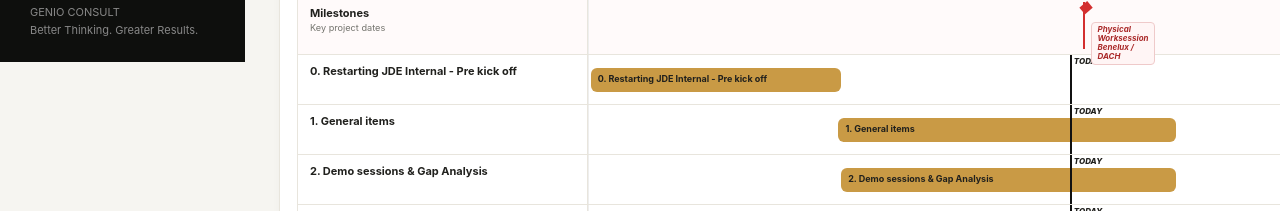
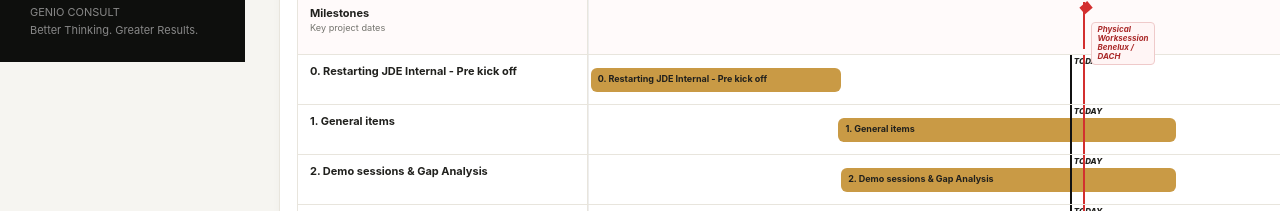
Before and after one commit to Alessio0505/genio-project-control-center, a plain HTML site: page index.html in a window 1280 px wide. Shown: the part 738-949 px from the top of the page. Drawn offline with Linux system fonts and the light colour scheme.

Commit message:
style: extend milestone lines through gantt rows

```diff
--- a/index.html
+++ b/index.html
@@ -62,6 +62,7 @@ td{padding:11px;border-bottom:1px solid #efede7;font-size:12px;vertical-align:to
 .stream-kpis{display:grid;grid-template-columns:repeat(auto-fit,minmax(135px,1fr));gap:10px;margin-top:12px}.stream-kpi{border:1px solid var(--line);border-radius:10px;background:#fff;padding:12px 14px;min-height:82px;display:flex;flex-direction:column;justify-content:center}.stream-kpi span{font-size:11px;color:#6b7280;font-weight:700}.stream-kpi strong{font-size:23px;line-height:1.15;margin-top:3px}.stream-kpi small{font-size:9px;color:#8a8a8a;margin-top:4px}.dashboard-stream-card,.dashboard-attention-card,.dashboard-timeline-card{margin-top:14px}.dashboard-timeline-card{overflow:hidden}.dashboard-timeline-card .gantt{margin-top:8px}@media(max-width:700px){.stream-kpis{grid-template-columns:repeat(2,minmax(0,1fr))}}
 .compact-marker span{display:block;position:absolute;top:14px;left:5px;max-width:105px;padding:2px 4px;border-radius:4px;background:rgba(255,245,245,.94);border:1px solid #efcaca;color:#a92727;font-size:8px;font-weight:700;line-height:1.15;white-space:normal;z-index:8;box-shadow:0 1px 2px rgba(0,0,0,.04)}.gantt-head .compact-marker span{display:none}.gantt-row:nth-child(even) .compact-marker span{top:26px}
 .milestone-track{min-height:58px;overflow:visible}.lane-marker{top:5px;bottom:5px;border-left:2px solid #d32f2f}.lane-marker:before{top:-3px}.lane-marker span{display:block;position:absolute;top:20px;left:6px;max-width:120px;padding:2px 5px;border-radius:4px;background:#fff5f5;border:1px solid #efcaca;color:#a92727;font-size:8px;font-weight:700;line-height:1.15;white-space:normal;z-index:8}.milestone-lane{min-height:58px;background:#fffafa}
+.milestone-line-only{position:absolute;top:0;bottom:0;width:0;border-left:2px solid #d32f2f;z-index:4;pointer-events:none}
 </style>
 </head>
 <body>
@@ -331,7 +332,7 @@ function renderTimeline(){
  const visibleMilestones=milestones.filter(m=>{const d=utcDate(m.date),p=((d-alignedMin)/86400000/days)*100;return p>=0&&p<=100});
  const milestoneLane=showMilestones?'<div class="gantt-row milestone-lane"><div class="gantt-label"><b>Milestones</b><small>Key project dates</small></div><div class="gantt-track milestone-track">'+visibleMilestones.map(m=>{const d=utcDate(m.date),p=((d-alignedMin)/86400000/days)*100;return '<i class="milestone-marker lane-marker" style="left:'+p+'%" title="'+esc(m.name)+' · '+m.date+'"><span>'+esc(m.name)+'</span></i>'}).join('')+'</div></div>':'';
  const visibleRows=rows.filter(r=>utcDate(r.end)>=min&&utcDate(r.start)<=max);
- grid.innerHTML=head+milestoneLane+(visibleRows.map(r=>{const s=utcDate(r.start),e=utcDate(r.end);let l=Math.max(0,(s-alignedMin)/86400000/days*100),w=Math.max(.5,((e-s)/86400000+1)/days*100);let cls=/finished/i.test(r.status)?'finished':r.health==='Delayed'?'delayed':r.health==='At Risk'?'risk':'';return `<div class="gantt-row"><div class="gantt-label"><b>${esc(r.label)}</b><small>${esc(r.sub||'')}</small></div><div class="gantt-track"><span class="gbar ${cls}" style="left:${l}%;width:${w}%" title="${esc(r.label)}: ${r.start} → ${r.end}">${esc(r.label)}</span>${showProgress&&tp>=0&&tp<=100?`<i class="today-line" style="left:${tp}%"></i>`:''}</div></div>`}).join('')||'<div class="gantt-label">No timeline items match the selected filters.</div>');
+ grid.innerHTML=head+milestoneLane+(visibleRows.map(r=>{const s=utcDate(r.start),e=utcDate(r.end);let l=Math.max(0,(s-alignedMin)/86400000/days*100),w=Math.max(.5,((e-s)/86400000+1)/days*100);let cls=/finished/i.test(r.status)?'finished':r.health==='Delayed'?'delayed':r.health==='At Risk'?'risk':'';return `<div class="gantt-row"><div class="gantt-label"><b>${esc(r.label)}</b><small>${esc(r.sub||'')}</small></div><div class="gantt-track"><span class="gbar ${cls}" style="left:${l}%;width:${w}%" title="${esc(r.label)}: ${r.start} → ${r.end}">${esc(r.label)}</span>${showProgress&&tp>=0&&tp<=100?`<i class="today-line" style="left:${tp}%"></i>`:''}${showMilestones?milestones.map(m=>{const d=utcDate(m.date),p=((d-alignedMin)/86400000/days)*100;return p>=0&&p<=100?`<i class="milestone-line-only" style="left:${p}%"></i>`:''}).join(''):''}</div></div>`}).join('')||'<div class="gantt-label">No timeline items match the selected filters.</div>');
 }
 
 function renderDashboardTimeline(){
@@ -344,7 +345,7 @@ function renderDashboardTimeline(){
  for(let i=0;i<weeks;i++){let d=new Date(min);d.setUTCDate(d.getUTCDate()+i*7);head+=`<span class="week" style="left:${i*ww}%;width:${ww}%"><strong>W${isoWeek(d)}</strong>${d.toLocaleDateString('en-GB',{day:'2-digit',month:'short',timeZone:'UTC'})}</span>`}
  if(tp>=0&&tp<=100)head+=`<i class="today-line" style="left:${tp}%"></i>`;head+='</div></div>';
  const dashMilestoneLane='<div class="gantt-row milestone-lane"><div class="gantt-label"><b>Milestones</b><small>Key project dates</small></div><div class="gantt-track milestone-track">'+milestones.map(m=>{const md=utcDate(m.date),mp=((md-min)/86400000/days)*100;return mp>=0&&mp<=100?'<i class="milestone-marker lane-marker" style="left:'+mp+'%" title="'+esc(m.name)+' · '+m.date+'"><span>'+esc(m.name)+'</span></i>':''}).join('')+'</div></div>';
- const rows=projectPhases.map(p=>{const s=utcDate(p.start),e=utcDate(p.end),l=Math.max(0,(s-min)/86400000/days*100),w=Math.max(.5,((e-s)/86400000+1)/days*100);return `<div class="gantt-row"><div class="gantt-label"><b>${esc(p.name)}</b></div><div class="gantt-track"><span class="gbar" style="left:${l}%;width:${w}%">${esc(p.name)}</span>${tp>=0&&tp<=100?`<i class="today-line" style="left:${tp}%"></i>`:''}</div></div>`}).join('');
+ const rows=projectPhases.map(p=>{const s=utcDate(p.start),e=utcDate(p.end),l=Math.max(0,(s-min)/86400000/days*100),w=Math.max(.5,((e-s)/86400000+1)/days*100);return `<div class="gantt-row"><div class="gantt-label"><b>${esc(p.name)}</b></div><div class="gantt-track"><span class="gbar" style="left:${l}%;width:${w}%">${esc(p.name)}</span>${tp>=0&&tp<=100?`<i class="today-line" style="left:${tp}%"></i>`:''}${milestones.map(m=>{const md=utcDate(m.date),mp=((md-min)/86400000/days)*100;return mp>=0&&mp<=100?`<i class="milestone-line-only" style="left:${mp}%"></i>`:''}).join('')}</div></div>`}).join('');
  grid.innerHTML=head+dashMilestoneLane+rows;
 }
 function fillTimelineFilters(){const s=document.getElementById('tlStream'),o=document.getElementById('tlOwner');if(!s||!o)return;s.length=1;o.length=1;[...new Set(data.map(x=>x.stream).filter(Boolean))].sort().forEach(v=>s.add(new Option(v,v)));[...new Set(team.map(x=>x.name).filter(Boolean))].sort().forEach(v=>o.add(new Option(v,v)))}
```
